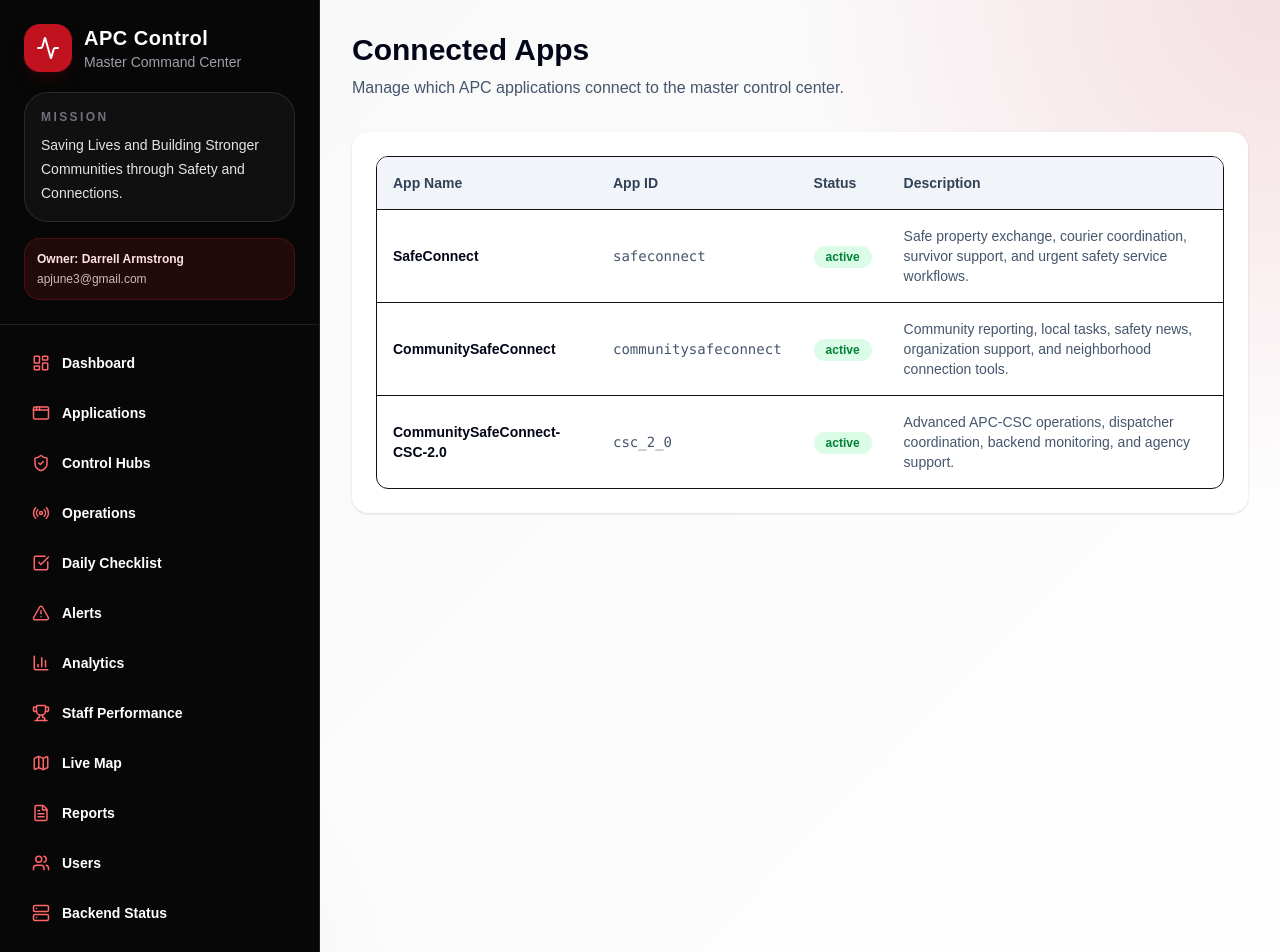
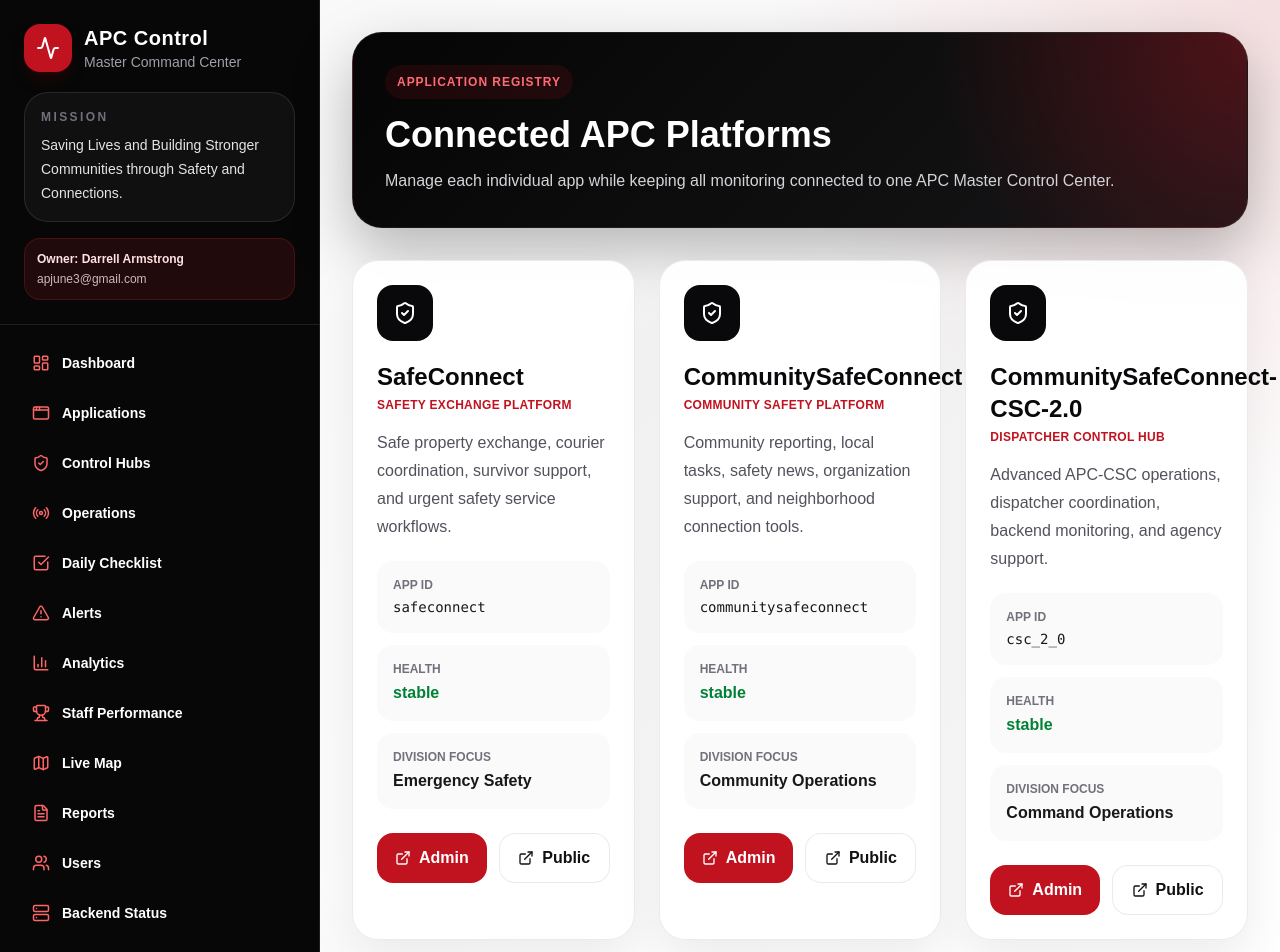
Before and after one commit to bigapc/APC-MASTER-CONTROL-CENTER, a Next.js app: page /apps in a window 1280 px wide. Shown: the top 952 px of the page. Built offline with nearby package versions, Linux system fonts and the light colour scheme; no server answers.

Commit message:
Upgrade APC applications page

```diff
--- a/app/apps/page.tsx
+++ b/app/apps/page.tsx
@@ -1,42 +1,61 @@
 import { APP_CONFIG } from "@/lib/appConfig";
+import { ExternalLink, ShieldCheck } from "lucide-react";
 
 export default function AppsPage() {
   return (
-    <div>
-      <h1 className="text-3xl font-bold text-slate-950">Connected Apps</h1>
+    <div className="space-y-8">
+      <section className="apc-card-dark p-8">
+        <div className="apc-badge">Application Registry</div>
+        <h1 className="mt-4 text-4xl font-black text-white">Connected APC Platforms</h1>
+        <p className="mt-3 max-w-3xl leading-7 text-zinc-300">
+          Manage each individual app while keeping all monitoring connected to one APC Master Control Center.
+        </p>
+      </section>
 
-      <p className="mt-2 text-slate-600">
-        Manage which APC applications connect to the master control center.
-      </p>
+      <section className="grid gap-6 lg:grid-cols-3">
+        {APP_CONFIG.apps.map((app) => (
+          <div key={app.id} className="apc-card p-6">
+            <div className="flex h-14 w-14 items-center justify-center rounded-2xl bg-zinc-950 text-white">
+              <ShieldCheck size={24} />
+            </div>
 
-      <div className="mt-8 rounded-2xl bg-white p-6 shadow">
-        <div className="overflow-hidden rounded-xl border">
-          <table className="w-full text-left text-sm">
-            <thead className="bg-slate-100 text-slate-700">
-              <tr>
-                <th className="p-4">App Name</th>
-                <th className="p-4">App ID</th>
-                <th className="p-4">Status</th>
-                <th className="p-4">Description</th>
-              </tr>
-            </thead>
-            <tbody>
-              {APP_CONFIG.apps.map((app) => (
-                <tr key={app.id} className="border-t">
-                  <td className="p-4 font-semibold text-slate-950">{app.name}</td>
-                  <td className="p-4 font-mono text-slate-600">{app.id}</td>
-                  <td className="p-4">
-                    <span className="rounded-full bg-green-100 px-3 py-1 text-xs font-semibold text-green-700">
-                      {app.status}
-                    </span>
-                  </td>
-                  <td className="p-4 text-slate-600">{app.description}</td>
-                </tr>
-              ))}
-            </tbody>
-          </table>
-        </div>
-      </div>
+            <h2 className="mt-5 text-2xl font-black text-zinc-950">{app.name}</h2>
+            <p className="mt-1 text-xs font-black uppercase tracking-wide text-[#c1121f]">{app.division}</p>
+            <p className="mt-4 leading-7 text-zinc-600">{app.description}</p>
+
+            <div className="mt-5 grid gap-3">
+              <div className="rounded-2xl bg-zinc-50 p-4">
+                <p className="text-xs font-black uppercase text-zinc-500">App ID</p>
+                <p className="mt-1 font-mono text-sm text-zinc-900">{app.id}</p>
+              </div>
+              <div className="rounded-2xl bg-zinc-50 p-4">
+                <p className="text-xs font-black uppercase text-zinc-500">Health</p>
+                <p className="mt-1 font-bold text-green-700">{app.health}</p>
+              </div>
+              <div className="rounded-2xl bg-zinc-50 p-4">
+                <p className="text-xs font-black uppercase text-zinc-500">Division Focus</p>
+                <p className="mt-1 font-bold text-zinc-900">{app.accent}</p>
+              </div>
+            </div>
+
+            <div className="mt-6 flex gap-3">
+              <a href={app.adminUrl} className="apc-button-primary flex-1">
+                <ExternalLink size={16} /> Admin
+              </a>
+              <a href={app.publicUrl} className="apc-button-secondary flex-1">
+                <ExternalLink size={16} /> Public
+              </a>
+            </div>
+          </div>
+        ))}
+      </section>
+
+      <section className="apc-card p-6">
+        <h2 className="text-2xl font-black">Architecture Note</h2>
+        <p className="mt-3 leading-7 text-zinc-600">
+          Each app remains separate for public use and individual admin control. The APC Master Control Center monitors them through shared app IDs, role-based access, unified reports, analytics events, and audit logs.
+        </p>
+      </section>
     </div>
   );
 }
```
